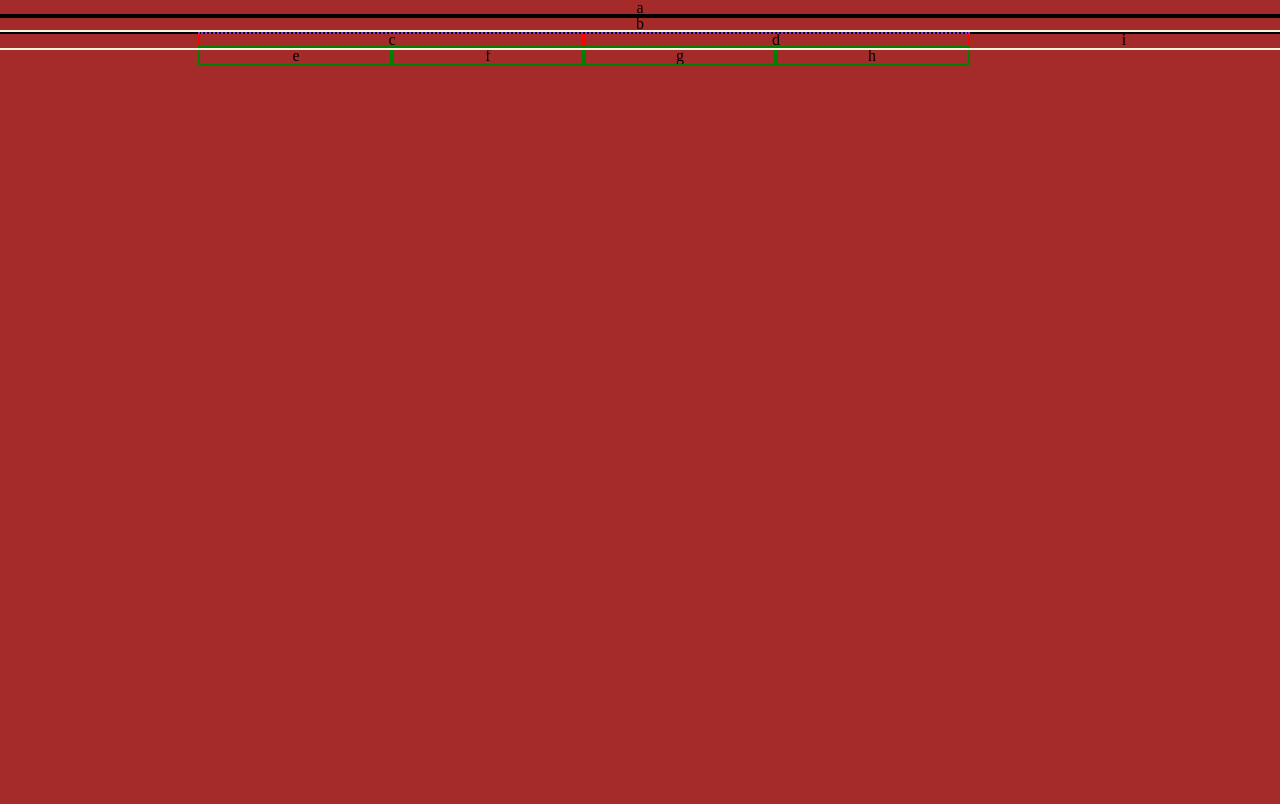
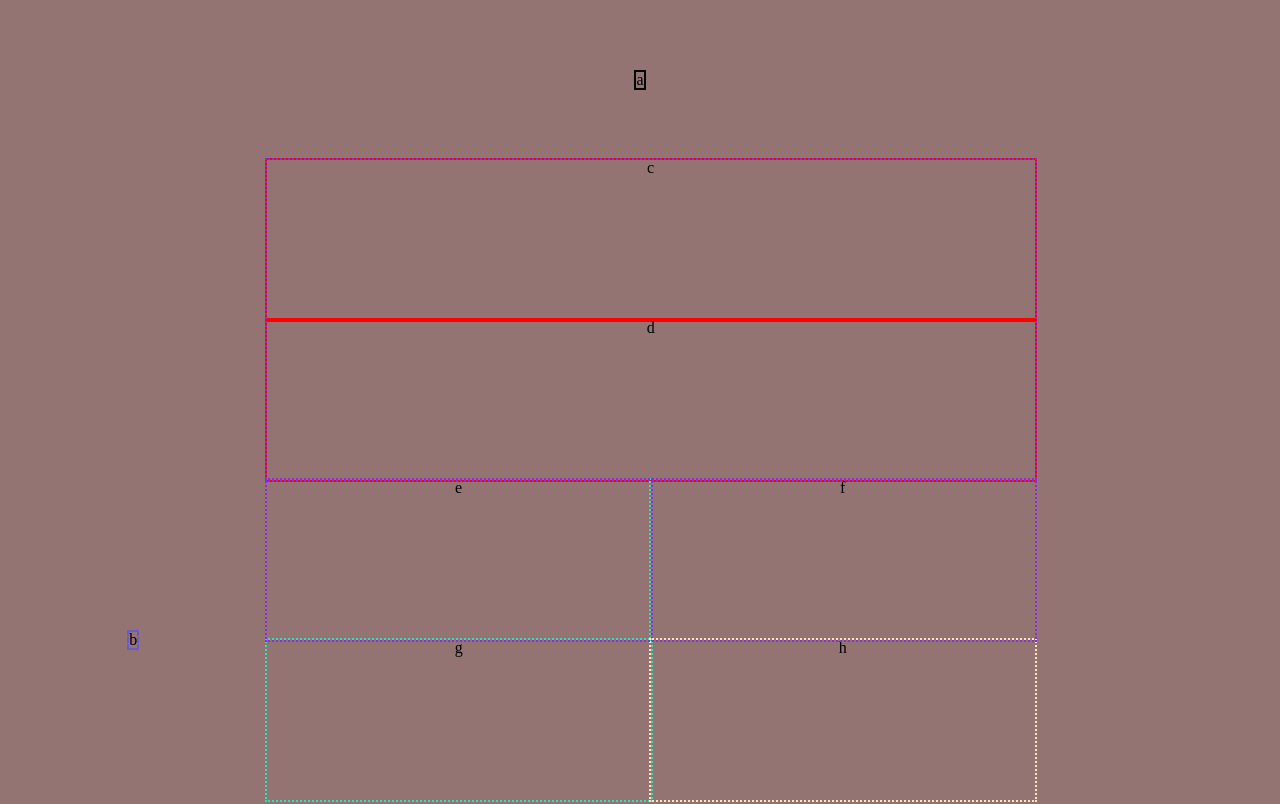
Before and after one commit to MarkArlenSwearingen/old-lab-01, a plain HTML site: page index.html in a window 1280 px wide. Shown: the top 804 px of the page. Drawn offline with Linux system fonts and the light colour scheme.

Commit message:
Grid style desktop

```diff
--- a/index.html
+++ b/index.html
@@ -9,6 +9,7 @@
 
 </head>
 <body>
+  <div class="container">
   <header>a</header>
   <nav>b</nav>
   <div class="cd">
@@ -16,10 +17,11 @@
     <section>d</section>
   </div>
   <div class="efgh">
-    <article>e</article>
-    <article>f</article>
-    <article>g</article>
-    <article>h</article>
+    <article class="e">e</article>
+    <article class="f">f</article>
+    <article class="g">g</article>
+    <article class="h">h</article>
+  </div>
   </div>
   <footer>i</footer>
 </body>
--- a/style/layout/desktop.css
+++ b/style/layout/desktop.css
@@ -1,65 +1,128 @@
 body {
-  background-color: brown;
+  background-color: rgb(148, 115, 115);
 }
 
-main {
-  grid-row: 2 span 4;
-  grid-column: 1 span 5;
-}
+/* main {
+  grid-row: start  end;
+  grid-column: start  end;
+} */
 .container {
   display: grid;
   grid-template-columns: 20fr 19fr 19fr 19fr 19fr;
-  grid-template-rows: 100fr 200fr 250fr 150fr;
+  grid-template-rows: 10fr 20fr 25fr 15fr;
+  outline: 4px solid black;
 }
 
 header {
+  clear: both;
+  display: grid;
   text-align: center;
-  display: grid;
-  grid-row: 1;
-  grid-column: 1 span 5;
+  grid-column-start: 1;
+  grid-column-end: 6;
+  grid-row-start: 1;
+  grid-row-end: 1;
   outline: 2px solid black;
 }
-
 nav {
   text-align: center;
   display: grid;
-    grid-area: 1 2 6 6;
-  outline: 2px solid black;
+  grid-column-start: 1;
+  grid-column-end: 2;
+  grid-row-start: 2;
+  grid-row-end: 5;
+  outline: 2px dashed slateblue;
 }
 
 .cd {
+  display: grid;
+  grid-column-start: 2;
+  grid-column-end: end;
+  grid-row-start: 2;
+  grid-row-end: 2;
   text-align: center;
   max-width: 768px;
   outline: 2px dotted blueviolet;
-  margin-left: 200px;
+  /* margin-left: 200px; */
 }
 
 .efgh {
+  display: grid;
+  grid-column-start: 2;
+  grid-column-end: 6;
+  grid-row-start: 3;
+  grid-row-end: 4;
   text-align: center;
   max-width: 768px;
   outline: 2px dotted blueviolet;
-  margin-left: 200px;
+  /* margin-left: 200px; */
+  height: 10em;
 }
 
 div section {
   text-align: center;
-  max-width: 40%;
-  min-width: 50%;
+  /* max-width: 40%;
+  min-width: 50%; */
   outline: 2px solid red;
-  float: left;
+  /* float: left; */
+  height: 10em;
 }
 
 div article {
+  /* text-align: center; */
+  /* max-width: 20%;
+  min-width: 25%; */
+  outline: 2px solid green;
+  /* float: left; */
+  height:10em;
+}
+.e {
+  display: grid;
+  grid-column-start: 1;
+  grid-column-end: 3;
+  grid-row-start: 1;
+  grid-row-end: 3;
+
   text-align: center;
-  max-width: 20%;
-  min-width: 25%;
-  outline: 2px solid green;
-  float: left;
+  max-width: 768px;
+  outline: 2px dotted blueviolet;
+}
+
+.f {
+  grid-column-start: 3;
+  grid-column-end: 5;
+  grid-row-start: 2;
+  grid-row-end: 3;
+  text-align: center;
+  max-width: 768px;
+  outline: 2px dotted rgb(43, 226, 186);
+}
+
+.g {
+  grid-column-start: 1;
+  grid-column-end: 3;
+  grid-row-start: 3;
+  grid-row-end: 4;
+  text-align: center;
+  max-width: 768px;
+  outline: 2px dotted rgb(43, 226, 186);
+}
+
+.h {
+  grid-column-start: 3;
+  grid-column-end: 5;
+  grid-row-start: 3;
+  grid-row-end: 4;
+  text-align: center;
+  max-width: 768px;
+  outline: 2px dotted rgb(255, 226, 186);
 }
 
 footer {
   text-align: center;
-  grid-row: end;
-  grid-column: end;
+  grid-column-start: 2;
+  grid-column-end: 4;
+  grid-row-start: 3;
+  grid-row-end: 3;
   outline: 2px solid beige;
+  height: auto;
 }
--- a/style/layout/mobile.css
+++ b/style/layout/mobile.css
@@ -31,6 +31,7 @@ article {
 }
 
 footer {
+  clear: both;
   text-align: center;
   width: 100%;
   height: 20em;
```
